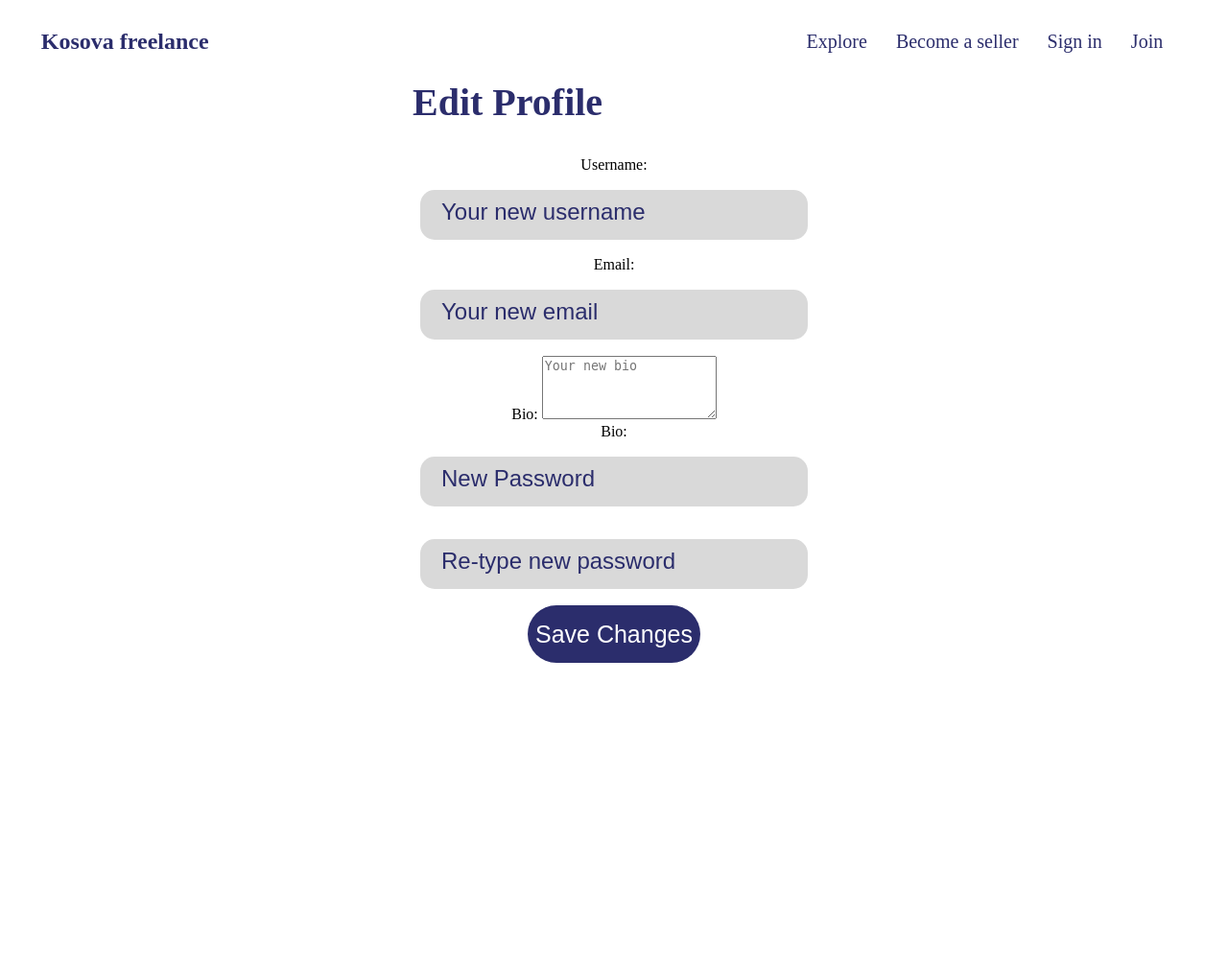
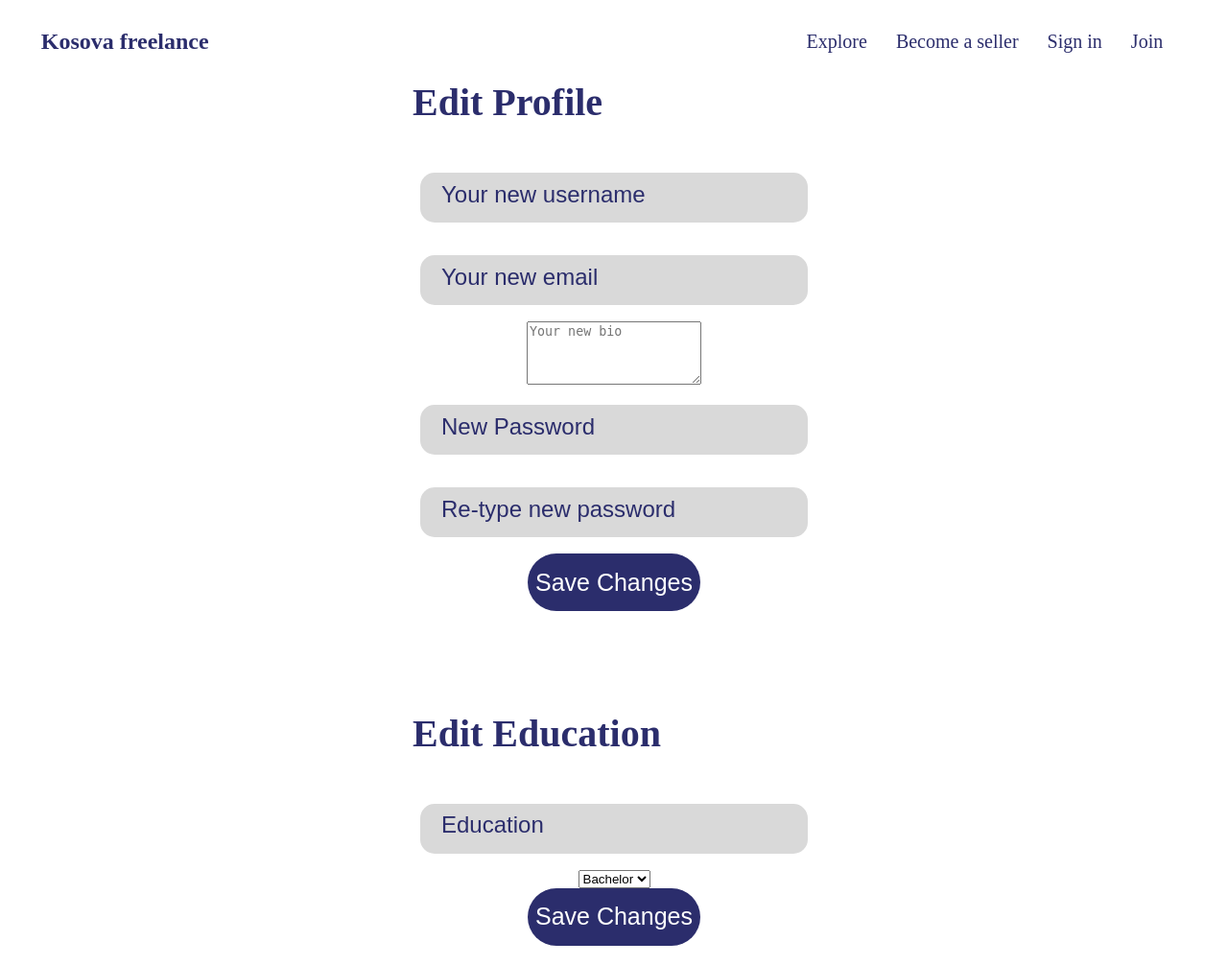
Before and after one commit to arbrugova/ds-project, a PHP site: page /editProfile.php in a window 1280 px wide. Shown: the whole page at 96% size. Before the commit the page ends 691 px from the top, so only its background shows below. Run offline with PHP 8.4, Linux system fonts and the light colour scheme.

Commit message:
Added edit education feature

```diff
--- a/editProfile.php
+++ b/editProfile.php
@@ -29,25 +29,35 @@
         <h2>Edit Profile</h2>
         <form action="editProfileLogic.php" method="post">
             <div class="form-group">
-                <label for="editUsername">Username:</label>
                 <input type="text" id="editUsername" name="editUsername" placeholder="Your new username">
             </div>
             <div class="form-group">
-                <label for="editEmail">Email:</label>
                 <input type="email" id="editEmail" name="editEmail" placeholder="Your new email">
             </div>
             <div class="form-group">
-                <label for="editBio">Bio:</label>
                 <textarea id="editBio" name="editBio" rows="4" placeholder="Your new bio"></textarea>
             </div>
             <div class="form-group">
-                <label for="editBio">Bio:</label>
                 <input id="editPassword" name="editPassword" type="password" placeholder="New Password"></input>
                 <input id="editRetypePassword" name="editRetypePassword" type="password" placeholder="Re-type new password"></input>
             </div>
             <button type="submit">Save Changes</button>
         </form>
     </div>
+    <div class="container">
+        <h2>Edit Education</h2>
+        <form action="editSellerLogic.php" method="post">
+                <input type="text" id="editUsername" name="editUsername" placeholder="Education">
+
+                <select id="degree" name="degree">
+                    <option value="bachelor">Bachelor</option>
+                    <option value="master">Master</option>
+                    <option value="phd">Phd</option>
+                 </select>
+            <button type="submit">Save Changes</button>
+        </form>
+    </div>
+
 </section>
 </body>
 </html>
```
